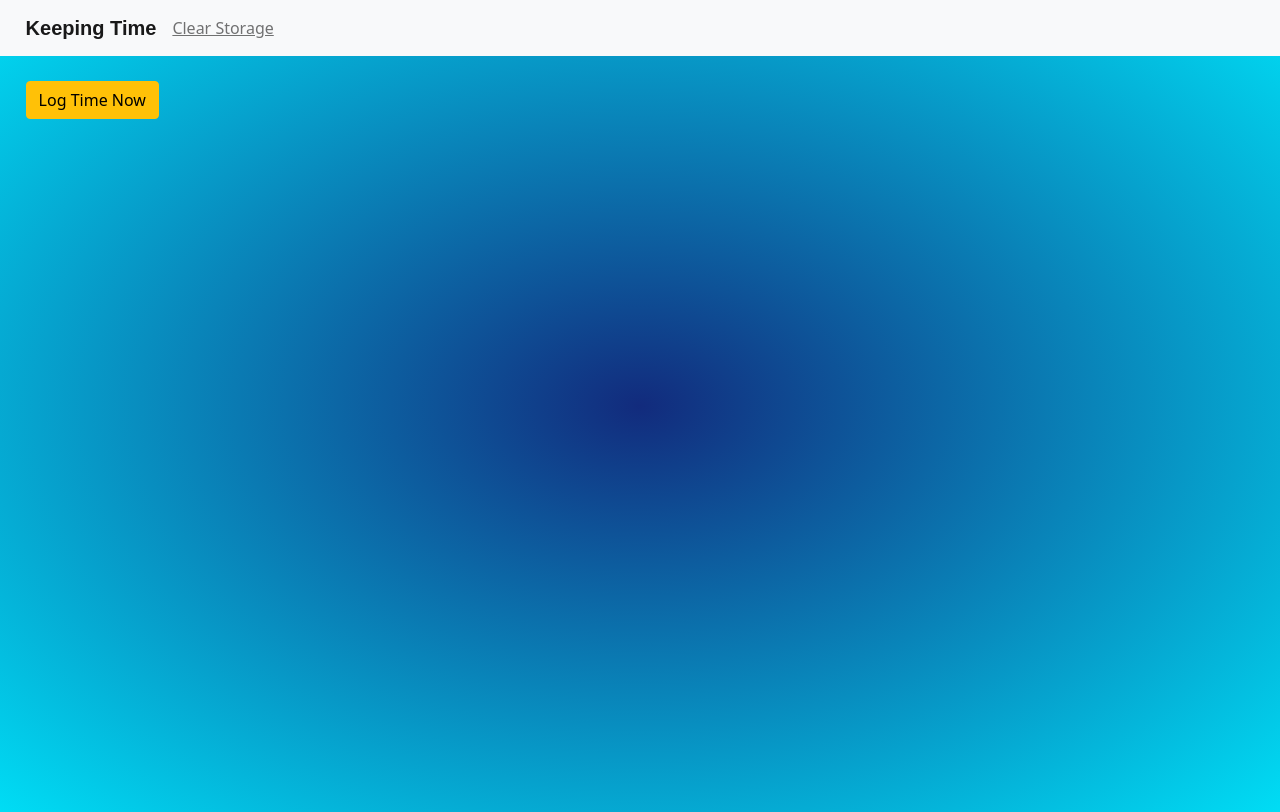
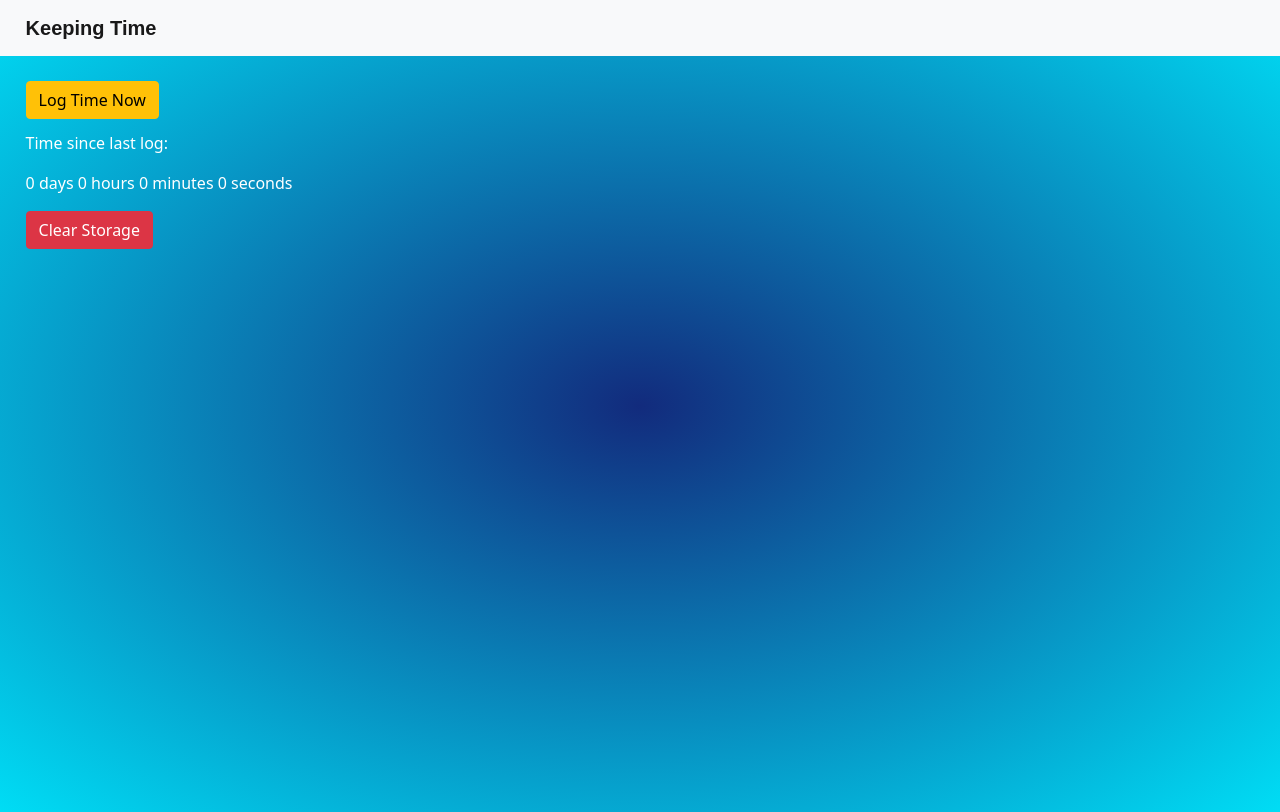
Before and after one commit to kennyqng/timestamp, a React (Create React App) app: page / in a window 1280 px wide. Built offline with nearby package versions, Linux system fonts and the light colour scheme.

Commit message:
elapsed time, removed moment js

```diff
--- a/src/App.css
+++ b/src/App.css
@@ -65,3 +65,7 @@ body {
 .warning {
   margin: 12px 0px 12px 0px;
 }
+
+.button-board {
+  color: white;
+}
--- a/src/components/Home.js
+++ b/src/components/Home.js
@@ -2,7 +2,6 @@ import React, { useEffect, useState } from "react";
 import { Button } from "reactstrap";
 import { Toast, ToastBody, ToastHeader } from "reactstrap";
 import { Collapse, Navbar, NavbarBrand, Nav, NavbarText } from "reactstrap";
-import moment from "moment";
 
 function Home() {
   const [displayTime, setDisplayTime] = useState(() => {
@@ -11,27 +10,78 @@ function Home() {
     return initialValue || [];
   });
 
-  const recordTime = () => {
-    setDisplayTime(arr => [...arr, moment().format("MMMM Do YYYY h:mm:ss a")]);
-    localStorage.getItem("recent");
-  };
-
   useEffect(() => {
     localStorage.setItem("recent", JSON.stringify(displayTime));
   });
 
+  var lastRecorded = new Date(displayTime[displayTime.length-1]);
+  var currentTime = new Date();
+  var elapseTime =  currentTime - lastRecorded;
+
+  const recordTime = () => {
+    const startDate = new Date();
+    setDisplayTime(arr => [...arr, startDate.toString()]);
+    updateTime();
+    localStorage.getItem("recent");
+  };
+
+  const updateTime = () => {
+    currentTime = Date.now();
+  };
+
+
+  const convertMili = (t) => {
+    const days = 86400000,
+    hours = 3600000,
+    minutes = 60000,
+    seconds = 1000;
+
+    let numDays = 0;
+    let numHours = 0;
+    let numMinutes = 0;
+    let numSeconds = 0;
+
+    if (t > 0) {
+      let numLeft = t;
+      if (numLeft > 86400000)
+      {
+        numDays = Math.floor(t/days);
+        numLeft = numLeft - (numDays * days);
+      };
+      if (numLeft > 3600000) {
+        numHours = Math.floor (numLeft/hours);
+        numLeft = numLeft - (numHours * hours);
+      };
+      if (numLeft > 60000) {
+        numMinutes = Math.floor (numLeft/minutes);
+        numLeft = numLeft - (numMinutes * minutes);
+      };
+      if (numLeft > 1000) {
+        numSeconds = Math.floor (numLeft/seconds);
+      };
+    };
+    return numDays + " days " + numHours + " hours " + numMinutes + " minutes " + numSeconds + " seconds ";
+  };
+
+
   const clearLog = () => {
     setDisplayTime([]);
+    elapseTime = 0;
   };
+
+  console.log(
+    "\nlast recorded: " + lastRecorded +
+    "\ncurrent Time:  " + currentTime +
+    "\nelapsed time:  " + elapseTime +
+    "\nDISPLAY        " + displayTime[displayTime.length -1] +
+    "\nconversion " + convertMili(elapseTime)
+    );
+
 
   return (
     <div>
       <Navbar className="NavBar" color="light" light expand="md">
         <NavbarBrand className="Brand" href="/"> Keeping Time</NavbarBrand>
-        <NavbarText className="clear" onClick={clearLog}>
-          {" "}
-          Clear Storage
-        </NavbarText>
         <Collapse navbar>
           <Nav className="mr-auto" navbar></Nav>
         </Collapse>
@@ -41,6 +91,9 @@ function Home() {
           <Button className="warning" color="warning" onClick={recordTime}>
             Log Time Now
           </Button>
+          <p>Time since last log:</p><p> {convertMili(elapseTime)}</p>
+          {/* <p>current time:</p><p> {currentTime.toString()}</p>
+          <p>last recorded: </p><p> {lastRecorded.toString()}</p> */}
         </div>
         {displayTime
           .slice(0)
@@ -53,6 +106,10 @@ function Home() {
               </Toast>
             </p>
           ))}
+        <Button color="danger" className="clear" onClick={clearLog}>
+          {" "}
+          Clear Storage
+        </Button>
       </div>
     </div>
   );
```
